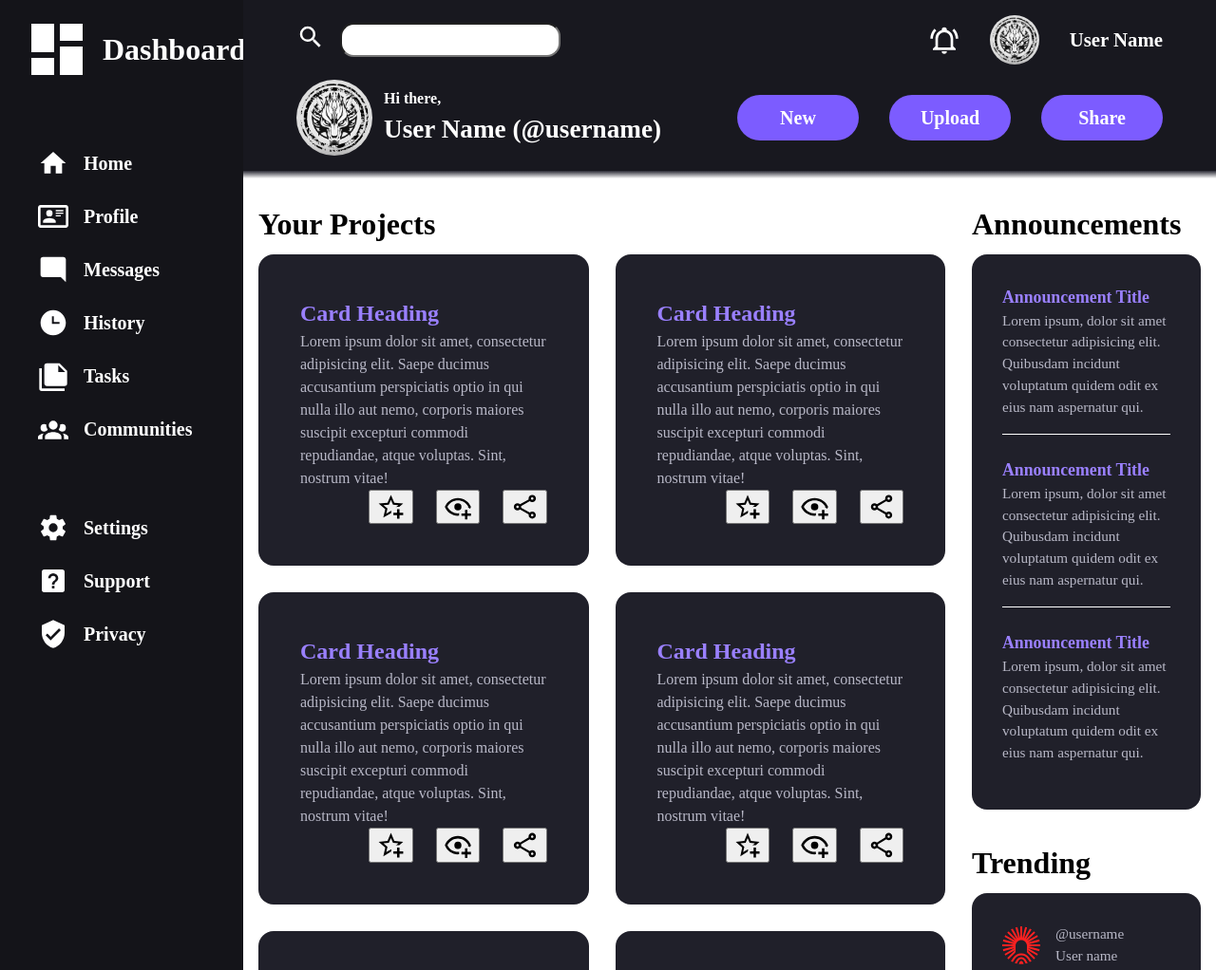
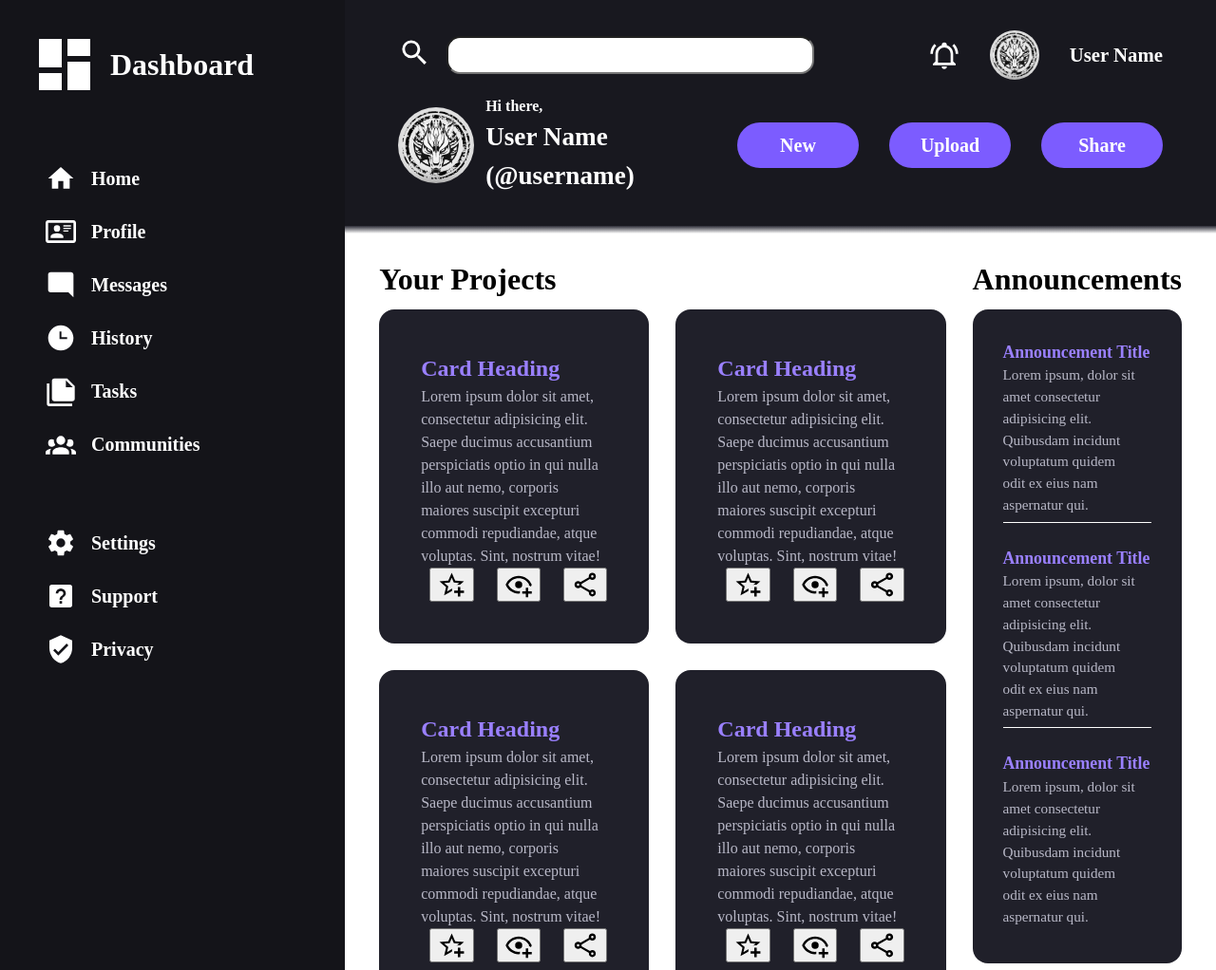
Before and after one commit to Krovannox/project-admin-dashboard, a plain HTML site: page index.html in a window 1280 px wide. Shown: the top 1022 px of the page at 95% size. Drawn offline with Linux system fonts and the light colour scheme.

Commit message:
Change layout spacing

```diff
--- a/styles.css
+++ b/styles.css
@@ -93,10 +93,14 @@ h1, h2, h3, h4, h5, h6 {
 .main-container {
   min-height: 100vh;
   display: grid;
-  grid-template: min-content 1fr / 1fr 4fr;
+  grid-template: min-content 1fr / max-content 1fr;
   grid-template-areas:
     "sidebar header"
     "sidebar main";
+}
+
+button {
+  cursor: pointer;
 }
 
 /***********/
@@ -105,7 +109,7 @@ h1, h2, h3, h4, h5, h6 {
 .sidebar {
   background-color: var(--sidebar-bg-clr);
   color: var(--sidebar-text-clr);
-  padding: 1rem 1.5rem 1rem 1.5rem;
+  padding: 2rem 6rem 1rem 2rem;
 
   grid-area: sidebar;
   display: grid;
@@ -186,7 +190,7 @@ h1, h2, h3, h4, h5, h6 {
   position: relative;
   background-color: var(--header-bg-clr);
   color: var(--header-text-clr);
-  padding: 1rem 3.5rem;
+  padding: 2rem 3.5rem;
 
   grid-area: header;
   display: grid;
@@ -211,20 +215,25 @@ h1, h2, h3, h4, h5, h6 {
   align-items: center;
 }
 
+.header-search-area {
+  flex: 1;
+  padding-right: 15%;
+}
+
 .header-form {
   display: flex;
   gap: 1rem;
 }
 
 .header-search-icon {
-  width: 2.25rem;
+  width: 2.5rem;
   height: auto;
   filter: invert(1);
 }
 
 .header-search-input {
-  height: 2.25rem;
-  width: min(55rem, 100%);
+  height: 2.5rem;
+  width: 100%;
   padding-inline: 0.7rem;
   border-radius: 0.9rem;
   background-color: var(--search-bg-clr);
@@ -331,9 +340,9 @@ h1, h2, h3, h4, h5, h6 {
 .main {
   grid-area: main;
   display: grid;
-  grid-template-columns: 3fr 1fr;
+  grid-template-columns: 7fr 2fr;
   gap: 1.75rem;
-  padding: 2rem 1rem;
+  padding: 2rem 2.25rem;
 }
 
 .main-content {
```
